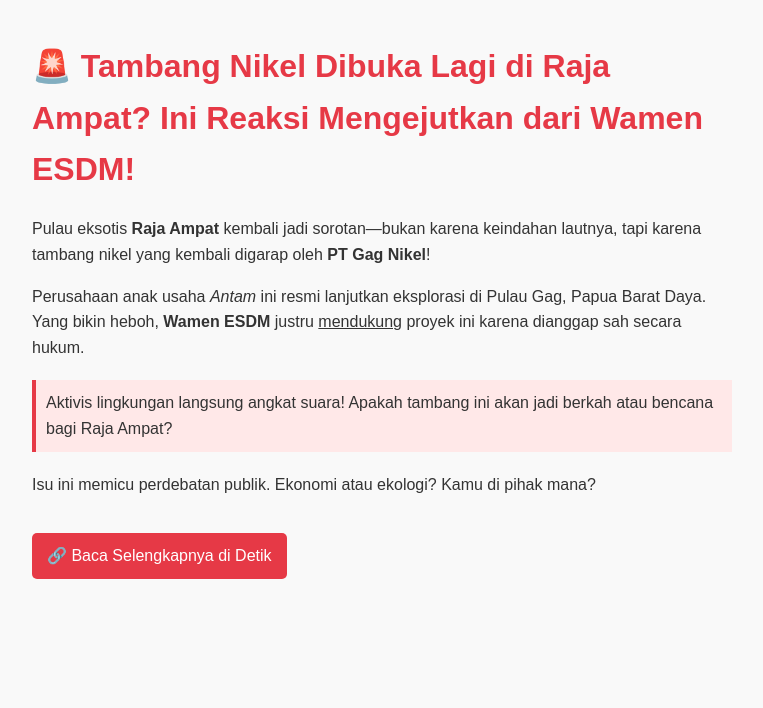
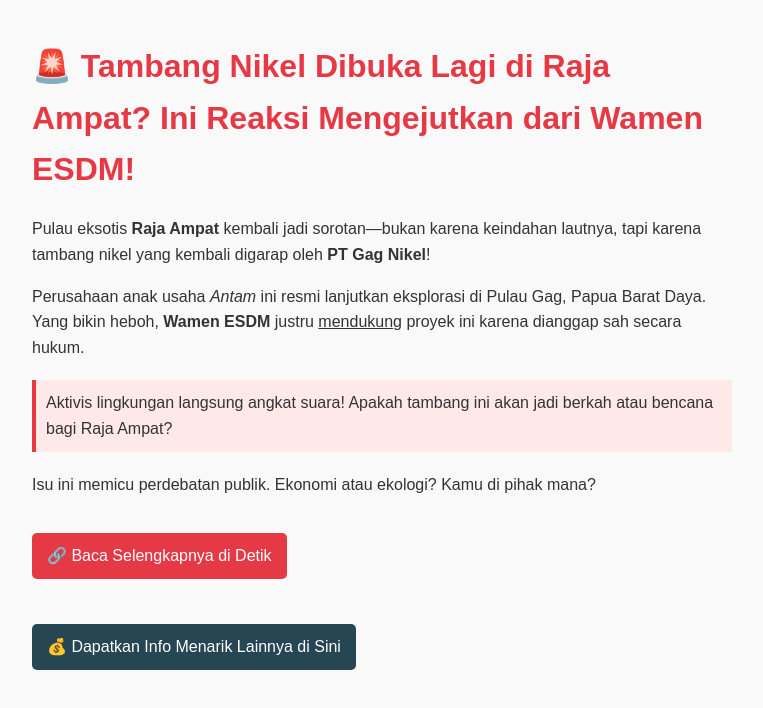
Before and after one commit to chandra26-droid/berita-terkini, a plain HTML site: page index.html in a window 1280 px wide. Shown: the whole page, without its empty margins (258-1021 px from the left). Drawn offline with Linux system fonts and the light colour scheme.

Commit message:
Update index.html

```diff
--- a/index.html
+++ b/index.html
@@ -23,17 +23,28 @@
       border-left: 4px solid #e63946;
       margin: 20px 0;
     }
-    a.button {
+    a.button, .ad-button {
       display: inline-block;
-      background-color: #e63946;
-      color: #fff;
       padding: 10px 15px;
       text-decoration: none;
       border-radius: 5px;
       margin-top: 20px;
+      transition: background-color 0.3s ease;
+    }
+    a.button {
+      background-color: #e63946;
+      color: #fff;
     }
     a.button:hover {
       background-color: #d62828;
+    }
+    .ad-button {
+      background-color: #264653;
+      color: #fff;
+      display: none; /* Hidden by default */
+    }
+    .ad-button:hover {
+      background-color: #1b3a4b;
     }
   </style>
 </head>
@@ -51,6 +62,19 @@
   <p>
     Isu ini memicu perdebatan publik. Ekonomi atau ekologi? Kamu di pihak mana?
   </p>
+
   <a href="https://finance.detik.com/energi/d-7962486/gag-nikel-lanjut-garap-tambang-di-raja-ampat-ini-jawaban-wamen-esdm" class="button" target="_blank">🔗 Baca Selengkapnya di Detik</a>
+
+  <br><br>
+
+  <!-- Adsterra link (hidden by default) -->
+  <a href="https://www.profitableratecpm.com/c5m528qy?key=75a8519e00640d183a0c329d2fe79e64" class="ad-button" id="adButton" target="_blank">💰 Dapatkan Info Menarik Lainnya di Sini</a>
+
+  <script>
+    // Tampilkan tombol Adsterra setelah 5 detik
+    setTimeout(function() {
+      document.getElementById("adButton").style.display = "inline-block";
+    }, 5000);
+  </script>
 </body>
 </html>
```
